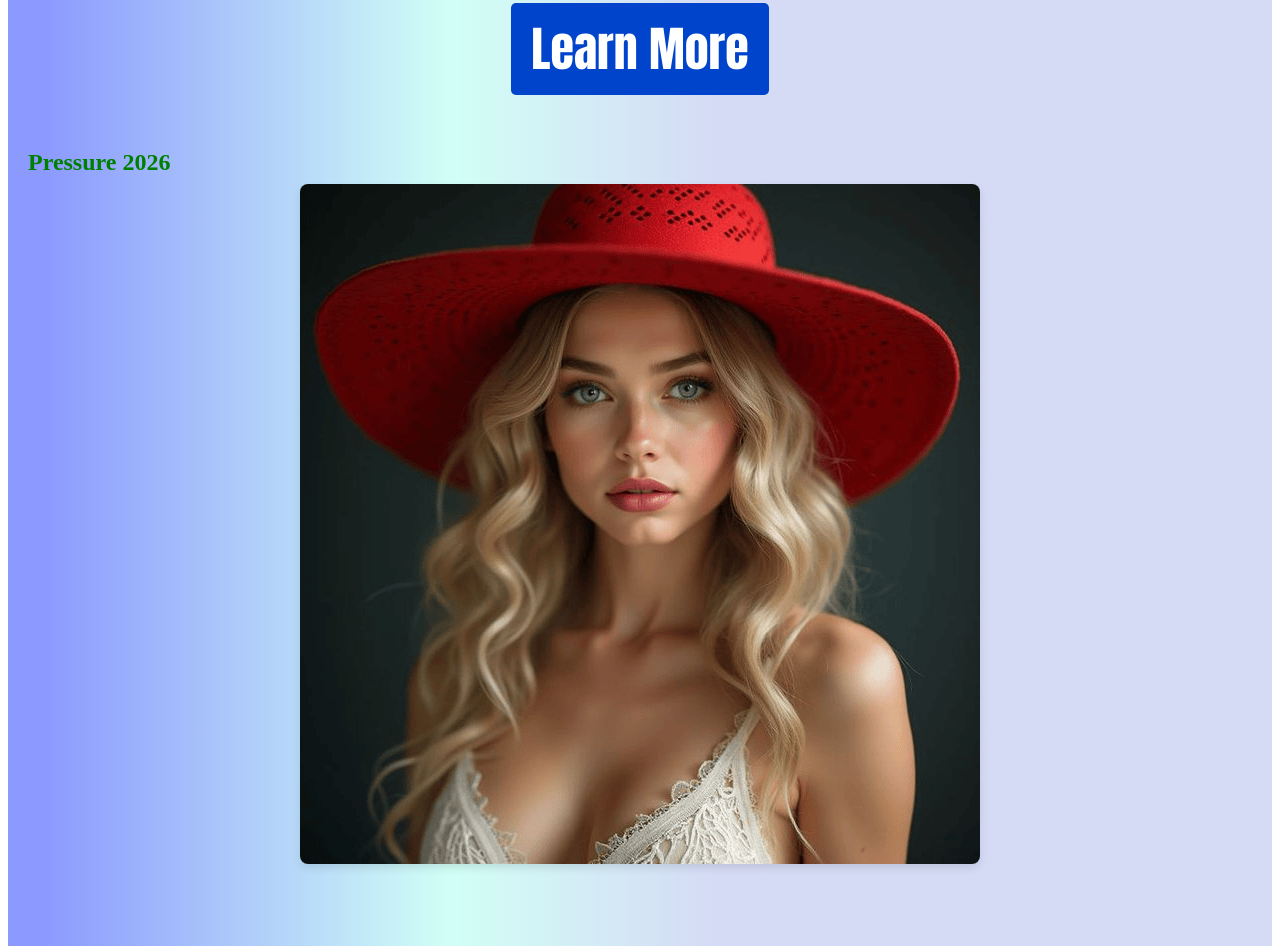
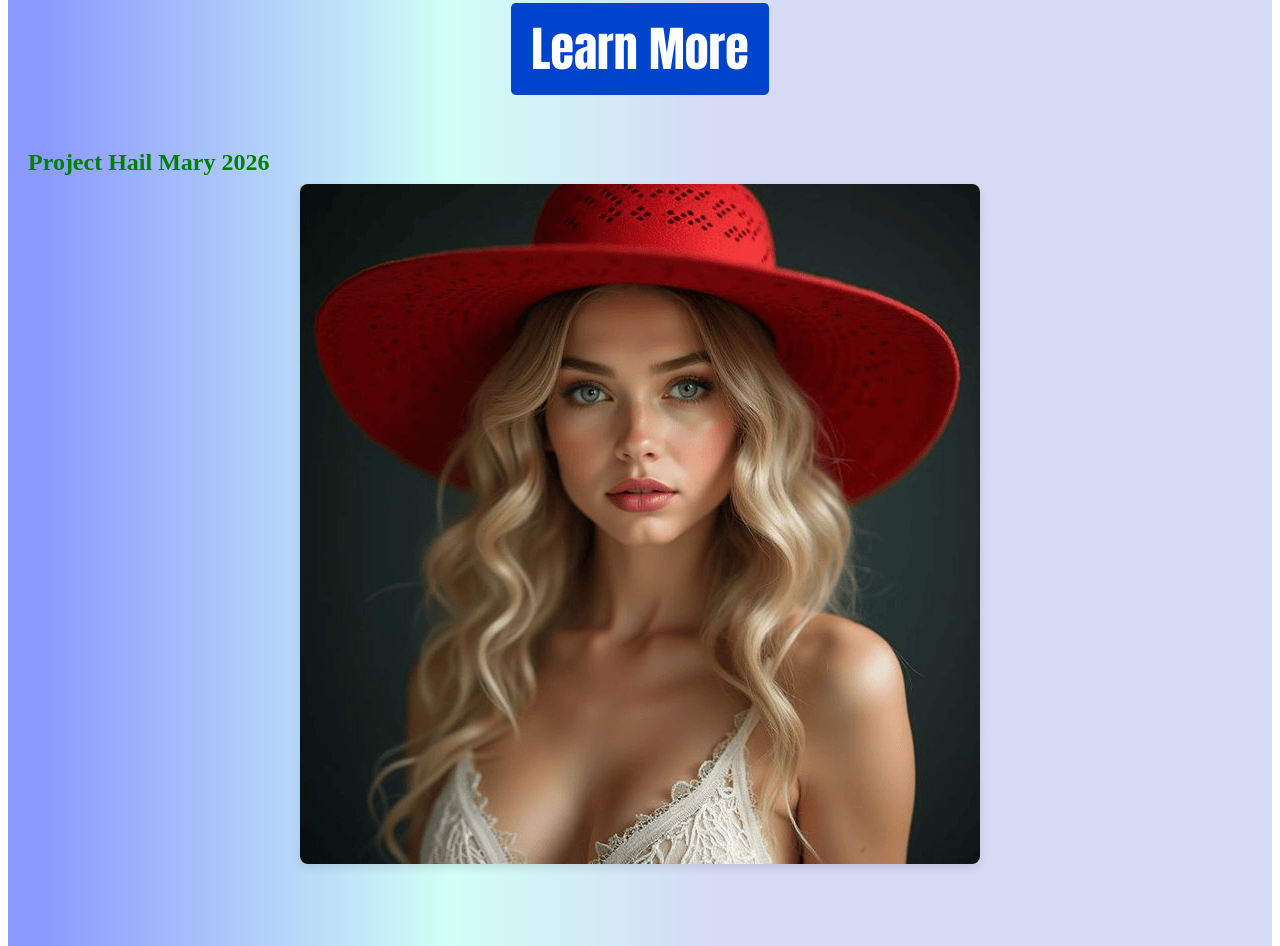
Before and after one commit to AiAIO1TECHUSA/AiAIO1TECHUSA.github.io, a plain HTML site: page thegeakspeaks.html in a window 1280 px wide. Shown: the part 5367-6313 px from the top of the page. Drawn offline with Linux system fonts and the light colour scheme.

Commit message:
Update thegeakspeaks.html

```diff
--- a/thegeakspeaks.html
+++ b/thegeakspeaks.html
@@ -339,7 +339,7 @@ Bellagio Fountains Your Amazing! Alexandara Daddario Ya I Know!</font></p>
 </font></div><font size="8" color="blue">
 
  <section id="terabox-videos-section">
-<div id="video-container"><div class="video-item"><p class="video-title"><a href="https://1024terabox.com/s/1MfBmVX4eJF63K0FH4fMjbQ" target="_blank" style="color: green;">Pressure 2026</a></p><img src="images/PokeADotRedLadyHat.png" alt="Superman 2025 thumbnail" style="max-width: 100%; margin-bottom: 10px;"><div class="video-wrapper"><iframe width="560" height="315" loading="lazy" allow="accelerometer; autoplay; clipboard-write; encrypted-media; gyroscope; picture-in-picture" allowfullscreen="" title="Superman 2025 video player"></iframe></div></div>
+<div id="video-container"><div class="video-item"><p class="video-title"><a href="https://1024terabox.com/s/1oyye6LIbidlXbcoXj4LX3A" target="_blank" style="color: green;">Project Hail Mary 2026</a></p><img src="images/PokeADotRedLadyHat.png" alt="Superman 2025 thumbnail" style="max-width: 100%; margin-bottom: 10px;"><div class="video-wrapper"><iframe width="560" height="315" loading="lazy" allow="accelerometer; autoplay; clipboard-write; encrypted-media; gyroscope; picture-in-picture" allowfullscreen="" title="Superman 2025 video player"></iframe></div></div>
 <div id="video-container"><div class="video-item">
 	<p class="video-title"><a href="https://1024terabox.com/s/1I_nuS1xqQ4HYCLmPcGFe1g" target="_blank" style="color: green;">Pressure 2026</a></p>
 	<img src="images/Goddess.png" alt="Goddess thumbnail" style="max-width: 100%; margin-bottom: 10px;"></div></div>
```
